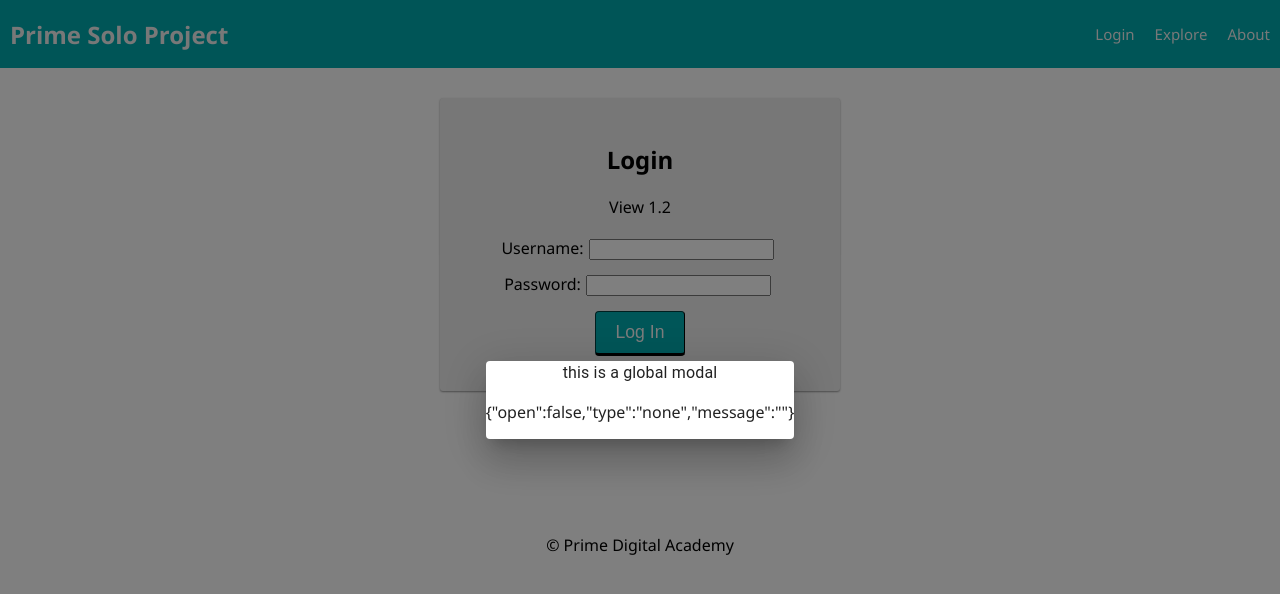
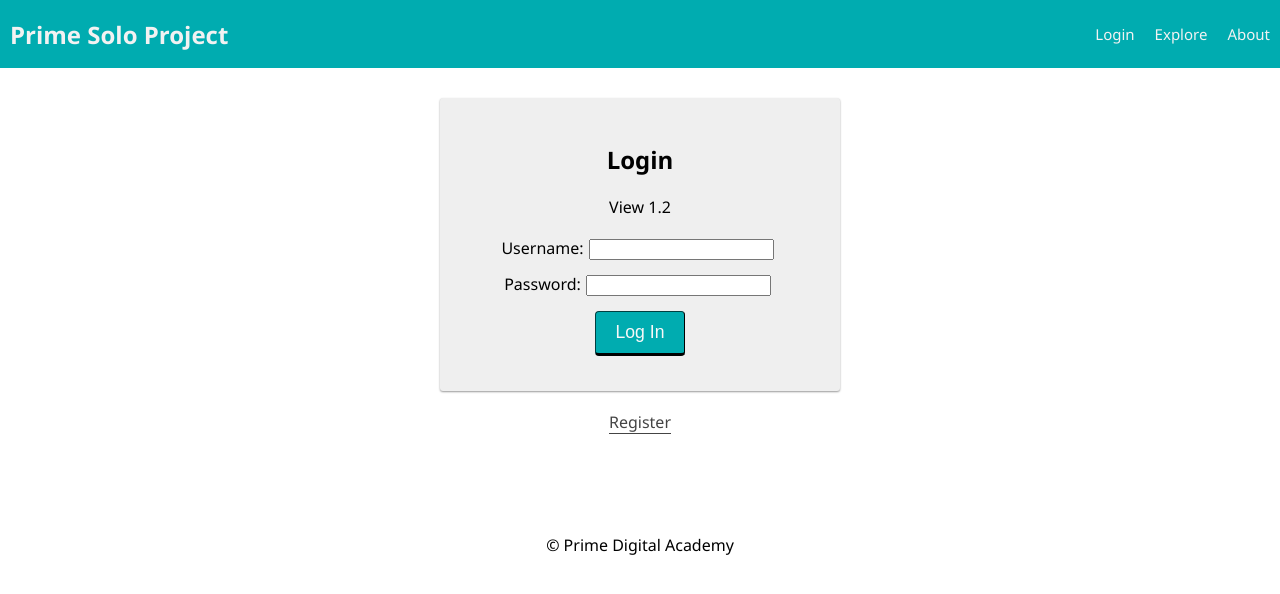
Before and after one commit to matt-d-nelson/Field, a React (Create React App) app: page /#/new in a window 1280 px wide. Shown: the top 594 px of the page. Built offline with nearby package versions, Linux system fonts and the light colour scheme; no server answers.

Commit message:
CREATE - verified user inputs and file types

```diff
--- a/src/components/GlobalModal/GlobalModal.jsx
+++ b/src/components/GlobalModal/GlobalModal.jsx
@@ -1,21 +1,51 @@
-import { Typography, Modal, Box, Dialog } from "@material-ui/core";
+//---------------------IMPORTS---------------------//
+// libraries
+import { useDispatch } from "react-redux";
 import { useSelector } from "react-redux";
+// styling
+import {
+  Typography,
+  Dialog,
+  DialogTitle,
+  DialogContent,
+  DialogActions,
+  Button,
+} from "@material-ui/core";
 
 function GlobalModal(props) {
+  //---------------------IMPORTED OBJECTS---------------------//
+  const dispatch = useDispatch();
+
+  //---------------------REDUCER DATA---------------------//
   const modalData = useSelector((store) => store.modal);
 
-  return (
-    <Dialog open={true}>
-      <Typography>this is a global modal</Typography>
-      <p>{JSON.stringify(modalData)}</p>
-    </Dialog>
-    // <Modal open={true}>
-    //   <Box>
-    //     <Typography>this is a global modal</Typography>
-    //     <p>{JSON.stringify(modalData)}</p>
-    //   </Box>
-    // </Modal>
-  );
+  //---------------------EVENT HANDLERS---------------------//
+  const onReturn = () => {
+    dispatch({ type: "CLOSE_MODAL" });
+  };
+
+  //---------------------JSX RETURN---------------------//
+  switch (modalData.type) {
+    case "loading":
+      return (
+        <Dialog open={modalData.open}>
+          <DialogTitle>Please wait</DialogTitle>
+          <DialogContent>Loading...</DialogContent>
+        </Dialog>
+      );
+    case "error":
+      return (
+        <Dialog open={modalData.open}>
+          <DialogTitle>Error</DialogTitle>
+          <DialogContent>{modalData.message}</DialogContent>
+          <DialogActions>
+            <Button onClick={onReturn}>Return</Button>
+          </DialogActions>
+        </Dialog>
+      );
+    default:
+      return <></>;
+  }
 }
 
 export default GlobalModal;
--- a/src/components/NewPost/NewPost.jsx
+++ b/src/components/NewPost/NewPost.jsx
@@ -21,7 +21,7 @@ function NewPost() {
 
   //---------------------LOCAL STATE---------------------//
   const [markers, setMarkers] = useState([]);
-  const [title, setTitle] = useState([]);
+  const [title, setTitle] = useState("");
   const [description, setDescription] = useState("");
   const [picture, setPicture] = useState("");
   const [picturePath, setPicturePath] = useState("upload picture");
@@ -61,6 +61,25 @@ function NewPost() {
   };
 
   const onSubmit = () => {
+    console.log(title);
+    // verify inputs
+    if (
+      title === "" ||
+      markers.length === 0 ||
+      verifyAudio(audioPath) ||
+      verifyPicture(picturePath)
+    ) {
+      // open global modal with error message if bad input
+      dispatch({
+        type: "OPEN_MODAL",
+        payload: {
+          open: true,
+          type: "error",
+          message:
+            "Please select a location on the map, input a title, and upload an audio and image file.",
+        },
+      });
+    } else {
       // temp for input verification
       const newPostTemp = {
         title: title,
@@ -70,9 +89,32 @@ function NewPost() {
         lng: markers[0].lng,
       };
       console.log(newPostTemp);
-    if ((title = "")) {
     }
     const newPost = new FormData();
+  };
+
+  //---------------------HELPER FUNCTIONS---------------------//
+  const verifyAudio = (audioToVerify) => {
+    const splitAudio = audioToVerify.split(".");
+    const fileExtension = splitAudio[splitAudio.length - 1].toLowerCase();
+    if (fileExtension === "mp3" || fileExtension === "wav") {
+      return false;
+    }
+    return true;
+  };
+
+  const verifyPicture = (imageToVerify) => {
+    const splitImage = imageToVerify.split(".");
+    const fileExtension = splitImage[splitImage.length - 1].toLowerCase();
+    if (
+      fileExtension === "jpg" ||
+      fileExtension === "jpeg" ||
+      fileExtension === "png" ||
+      fileExtension === "gif"
+    ) {
+      return false;
+    }
+    return true;
   };
 
   //---------------------JSX RETURN---------------------//
```
Lines whose indentation alone changed are shown as unchanged.
